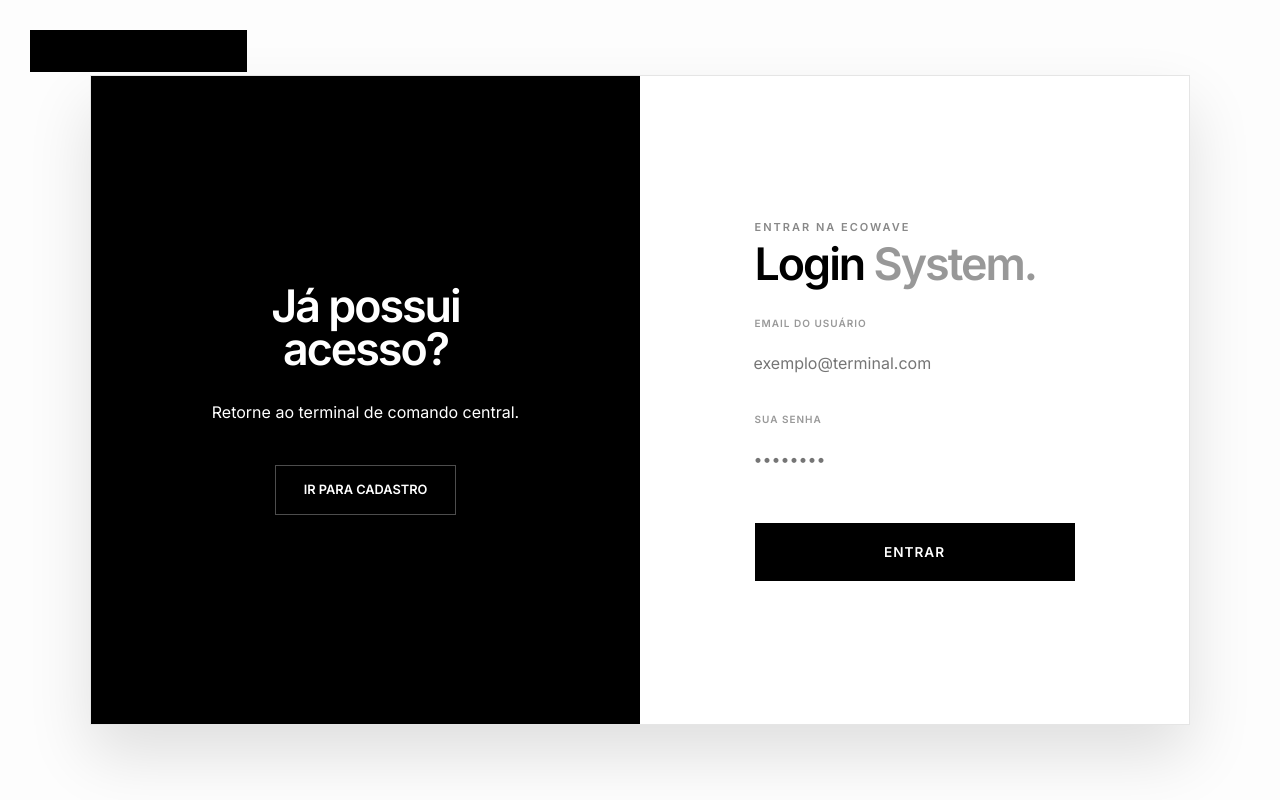
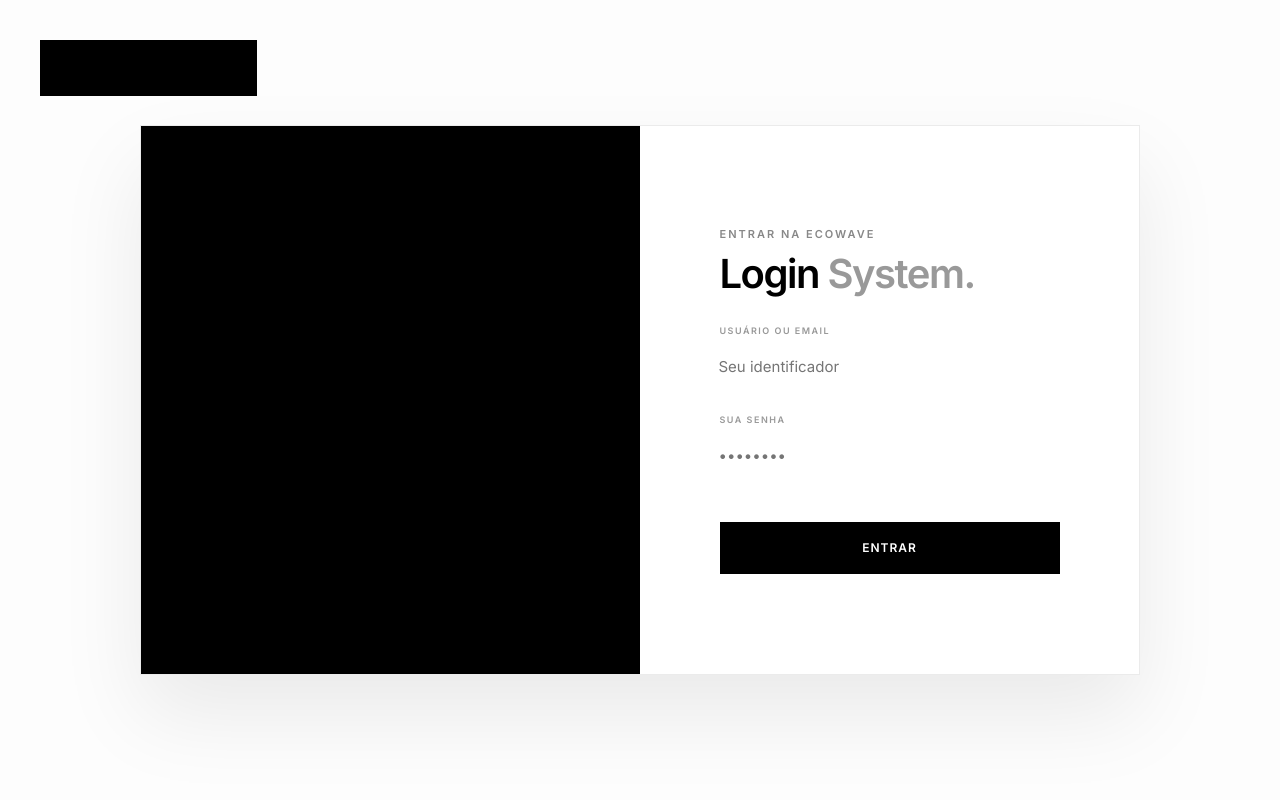
Before and after one commit to Joaogb00/Ecowave, a Vue app in the folder ecowave/Frontend/: page /formulario in a window 1280 px wide. Shown: the top 800 px of the page. Built offline with nearby package versions, Linux system fonts and the light colour scheme.

Commit message:
formuçario funcionando somente o login

```diff
--- a/ecowave/Frontend/src/views/Formulario.vue
+++ b/ecowave/Frontend/src/views/Formulario.vue
@@ -9,27 +9,33 @@
           <div class="form-box" :class="{ 'show': isSignUp }">
             <span class="eyebrow">Registrar na ecowave</span>
             <h2 class="title-medium">Criar <span class="text-highlight">Perfil.</span></h2>
+
             <form @submit.prevent="handleSubmit('signup')">
               <div class="input-group">
-                <label>NOME COMPLETO DO USUÁRIO</label>
+                <label>NOME COMPLETO</label>
                 <input type="text" v-model="formData.signupUser" placeholder="Nome do operador" />
                 <div class="input-line"></div>
               </div>
+
               <div class="input-group">
                 <label>EMAIL CONTATO</label>
                 <input type="email" v-model="formData.signupEmail" placeholder="exemplo@terminal.com" />
                 <div class="input-line"></div>
               </div>
+
               <div class="input-group">
                 <label>DEFINIR SENHA</label>
                 <input type="password" v-model="formData.signupPassword" placeholder="••••••••" />
                 <div class="input-line"></div>
 
-                <div class="strength-container" v-if="formData.signupPassword">
-                  <div class="strength-bar" :style="{ width: passwordStrength + '%', backgroundColor: strengthColor }"></div>
-                  <span class="strength-text">{{ strengthLabel }}</span>
+                <div class="strength-wrapper" v-if="formData.signupPassword">
+                  <div class="strength-bar-bg">
+                    <div class="strength-bar-fill" :style="{ width: passwordStrength + '%', backgroundColor: strengthColor }"></div>
+                  </div>
+                  <span class="strength-text" :style="{ color: strengthColor }">{{ strengthLabel }}</span>
                 </div>
               </div>
+
               <button type="submit" class="action-button">CRIAR CONTA</button>
             </form>
           </div>
@@ -39,10 +45,11 @@
           <div class="form-box" :class="{ 'show': !isSignUp }">
             <span class="eyebrow">Entrar na EcoWave</span>
             <h2 class="title-medium">Login <span class="text-highlight">System.</span></h2>
+
             <form @submit.prevent="handleSubmit('login')">
               <div class="input-group">
-                <label>EMAIL DO USUÁRIO</label>
-                <input type="email" v-model="formData.signupEmail" placeholder="exemplo@terminal.com" />
+                <label>USUÁRIO OU EMAIL</label>
+                <input type="text" v-model="formData.loginUser" placeholder="Seu identificador" />
                 <div class="input-line"></div>
               </div>
               <div class="input-group">
@@ -59,13 +66,13 @@
         <div class="overlay-slider">
           <div class="overlay-inner">
             <div class="overlay-content" v-if="!isSignUp">
+              <h2 class="title-medium">Novo por <br> aqui?</h2>
+              <p>Inicie seu cadastro para acessar as métricas.</p>
+              <button @click="isSignUp = true" class="ghost-button">CRIAR CONTA</button>
+            </div>
+            <div class="overlay-content" v-else>
               <h2 class="title-medium">Já possui <br> acesso?</h2>
               <p>Retorne ao terminal de comando central.</p>
-              <button @click="isSignUp = true" class="ghost-button">IR PARA CADASTRO</button>
-            </div>
-            <div class="overlay-content" v-else>
-              <h2 class="title-medium">Novo por <br> aqui?</h2>
-              <p>Inicie seu cadastro para acessar as métricas.</p>
               <button @click="isSignUp = false" class="ghost-button">VOLTAR AO LOGIN</button>
             </div>
           </div>
@@ -74,12 +81,12 @@
       </div>
     </section>
 
-    <transition name="fade">
+    <transition name="modal-fade">
       <div v-if="showModal" class="modal-overlay" @click.self="showModal = false">
         <div class="modal-content">
           <div class="modal-icon">!</div>
           <h3>ACESSO NEGADO</h3>
-          <p>Preencha <strong>todos</strong> os campos para a validação do usuário</p>
+          <p>Preencha <strong>todos</strong> os campos para a validação do usuário.</p>
           <button @click="showModal = false" class="action-button">CORRIGIR</button>
         </div>
       </div>
@@ -127,9 +134,9 @@
     strengthLabel() {
       const s = this.passwordStrength;
       if (s === 0) return '';
-      if (s <= 30) return 'Fraca';
-      if (s <= 70) return 'Média';
-      return 'Segura';
+      if (s <= 30) return 'Senha Fraca';
+      if (s <= 70) return 'Senha Média';
+      return 'Senha Segura';
     }
   },
   methods: {
@@ -149,7 +156,7 @@
 
       try {
         if (isSignup) {
-          const response = await axios.post('http://127.0.0.1:3000/NovoUsuario', {
+          await axios.post('http://127.0.0.1:3000/NovoUsuario', {
             nome: this.formData.signupUser,
             email: this.formData.signupEmail,
             senha: this.formData.signupPassword
@@ -157,11 +164,11 @@
           alert('Conta criada com sucesso!');
           this.$router.push('/cadastrado');
         } else {
-          console.log('Tentando login com:', this.formData.loginUser);
+          console.log('Autenticando usuário:', this.formData.loginUser);
         }
       } catch (error) {
         console.error('Erro na comunicação:', error);
-        alert('Erro ao processar solicitação.');
+        alert('Falha na conexão com o terminal.');
       }
     }
   }
@@ -169,26 +176,41 @@
 </script>
 
 <style scoped>
-/* --- Alinhamento com a Hero --- */
+/* --- Keyframes para Animação de Entrada --- */
+@keyframes fadeInUp {
+  from {
+    opacity: 0;
+    transform: translateY(30px);
+  }
+  to {
+    opacity: 1;
+    transform: translateY(0);
+  }
+}
+
 .main-wrapper {
   background: #fdfdfd;
-  color: #000000;
-  font-family: 'Inter', sans-serif; /* Mesma fonte da Hero */
+  color: #000;
+  font-family: 'Inter', sans-serif;
   min-height: 100vh;
   display: flex;
   align-items: center;
   justify-content: center;
+  position: relative;
+  overflow: hidden;
 }
 
 .auth-container {
   position: relative;
-  width: 1100px;
-  height: 650px;
+  width: 1000px; /* Um pouco mais largo para respiro */
+  height: 550px;
   background: white;
-  border: 1px solid rgba(0,0,0,0.1);
+  border: 1px solid rgba(0,0,0,0.08);
   display: flex;
   overflow: hidden;
-  box-shadow: 0 30px 60px rgba(0,0,0,0.12);
+  box-shadow: 0 40px 80px rgba(0,0,0,0.08);
+  /* Aplicação do Fade In */
+  animation: fadeInUp 1s cubic-bezier(0.2, 0.8, 0.2, 1) forwards;
 }
 
 .auth-panel {
@@ -197,26 +219,27 @@
   align-items: center;
   justify-content: center;
   padding: 60px;
-  position: relative;
+  background: white;
 }
 
 .form-box {
   width: 100%;
-  max-width: 320px;
+  max-width: 340px;
   opacity: 0;
-  transform: translateY(20px);
-  transition: all 0.6s cubic-bezier(0.2, 0.8, 0.2, 1);
+  transform: scale(0.95);
+  transition: all 0.8s cubic-bezier(0.2, 0.8, 0.2, 1);
   pointer-events: none;
+  position: absolute; /* Evita que um interfira no layout do outro */
 }
 
 .form-box.show {
   opacity: 1;
-  transform: translateY(0);
+  transform: scale(1);
   pointer-events: all;
-  transition-delay: 0.3s;
+  position: relative;
 }
 
-/* --- Overlay Slider (Fundo Escuro da Hero) --- */
+/* --- Overlay Slider Estilo Apple/Eco --- */
 .overlay-slider {
   position: absolute;
   top: 0;
@@ -225,7 +248,7 @@
   height: 100%;
   background: #000;
   z-index: 100;
-  transition: transform 0.8s cubic-bezier(0.2, 0.8, 0.2, 1);
+  transition: transform 0.7s cubic-bezier(0.65, 0, 0.35, 1);
   display: flex;
   align-items: center;
   justify-content: center;
@@ -236,51 +259,48 @@
 }
 
 .overlay-content {
-  padding: 0 40px;
+  padding: 0 50px;
   text-align: center;
   color: white;
+  animation: fadeInUp 0.8s ease-out;
 }
 
-/* --- Tipografia Hero Style --- */
+/* --- Tipografia --- */
 .eyebrow {
   color: #888;
   font-size: 11px;
   letter-spacing: 2px;
   font-weight: 600;
   display: block;
-  margin-bottom: 8px;
+  margin-bottom: 12px;
   text-transform: uppercase;
 }
 
 .title-medium {
-  font-size: 2.8rem;
+  font-size: 2.5rem;
   font-weight: 700;
   margin-bottom: 30px;
-  line-height: 0.95;
-  letter-spacing: -2px; /* Estilo do H1 da Hero */
+  line-height: 1;
+  letter-spacing: -1.5px;
 }
 
 .text-highlight {
-  opacity: 0.4; /* Efeito do span do H1 da Hero */
+  color: #999; /* Suavizado em vez de opacidade direta */
 }
 
-.overlay-slider .title-medium {
-  color: white;
-}
-
-/* --- Inputs Modernos --- */
+/* --- Inputs Minimalistas --- */
 .input-group {
   margin-bottom: 25px;
 }
 
 .input-group label {
   display: block;
-  font-size: 10px;
+  font-size: 9px;
   color: #999;
   margin-bottom: 8px;
-  font-weight: 700;
+  font-weight: 800;
   text-transform: uppercase;
-  letter-spacing: 1px;
+  letter-spacing: 1.5px;
 }
 
 .input-group input {
@@ -288,87 +308,149 @@
   background: transparent;
   border: none;
   color: black;
-  padding: 12px 0;
+  padding: 10px 0;
   outline: none;
-  font-family: 'Inter', sans-serif;
-  font-size: 1rem;
+  font-size: 15px;
+  font-family: inherit;
 }
 
 .input-line {
   height: 1px;
-  background: rgba(0, 0, 0, 0.1);
-  transition: 0.4s;
+  background: #eeeeee;
+  transition: all 0.4s ease;
 }
 
 input:focus + .input-line {
   background: black;
+  height: 2px;
 }
 
-/* --- Botões (Mesma transição da Hero) --- */
+/* --- Barra de Senha --- */
+.strength-wrapper {
+  margin-top: 10px;
+}
+.strength-bar-bg {
+  height: 2px;
+  background: #eee;
+  width: 100%;
+  border-radius: 2px;
+}
+.strength-bar-fill {
+  height: 100%;
+  transition: all 0.5s ease;
+}
+.strength-text {
+  font-size: 10px;
+  font-weight: 700;
+  text-transform: uppercase;
+  margin-top: 5px;
+  display: block;
+}
+
+/* --- Botões --- */
 .action-button {
   width: 100%;
   background: #000;
   color: #fff;
-  padding: 18px;
+  padding: 16px;
   font-weight: 600;
-  font-size: 0.85rem;
+  font-size: 12px;
   letter-spacing: 1px;
   border: 1px solid #000;
   cursor: pointer;
-  transition: all 0.6s cubic-bezier(0.2, 0.8, 0.2, 1);
-  margin-top: 15px;
+  transition: all 0.4s ease;
+  margin-top: 20px;
 }
 
 .action-button:hover {
-  background: transparent;
-  color: #000;
-  transform: translateY(-3px);
+  background: #333;
+  transform: translateY(-2px);
+  box-shadow: 0 10px 20px rgba(0,0,0,0.1);
 }
 
 .ghost-button {
   background: transparent;
-  border: 1px solid rgba(255, 255, 255, 0.3);
+  border: 1px solid rgba(255, 255, 255, 0.4);
   color: white;
-  padding: 14px 28px;
+  padding: 12px 30px;
   font-weight: 600;
-  font-size: 0.8rem;
+  font-size: 11px;
+  letter-spacing: 1px;
   cursor: pointer;
-  margin-top: 25px;
-  transition: all 0.6s cubic-bezier(0.2, 0.8, 0.2, 1);
+  margin-top: 20px;
+  transition: all 0.3s ease;
 }
 
 .ghost-button:hover {
   background: white;
   color: black;
-  transform: translateY(-3px);
 }
 
 .btn-cta {
   position: absolute;
-  top: 30px;
-  left: 30px;
+  top: 40px;
+  left: 40px;
   text-decoration: none;
   color: #000;
   font-weight: 700;
   font-size: 11px;
   letter-spacing: 1px;
   text-transform: uppercase;
+  border-bottom: 2px solid transparent;
+  transition: border 0.3s;
+}
+
+.btn-cta:hover {
   border-bottom: 2px solid #000;
-  padding-bottom: 4px;
+}
+
+/* --- Modais --- */
+.modal-overlay {
+  position: fixed;
+  top: 0; left: 0; width: 100%; height: 100%;
+  background: rgba(255,255,255,0.9);
+  backdrop-filter: blur(10px);
+  z-index: 1000;
+  display: flex;
+  align-items: center;
+  justify-content: center;
+}
+
+.modal-content {
+  text-align: center;
+  max-width: 400px;
+  padding: 40px;
+}
+
+.modal-icon {
+  font-size: 40px;
+  font-weight: 200;
+  margin-bottom: 20px;
+}
+
+/* Transição do Modal */
+.modal-fade-enter-active, .modal-fade-leave-active {
+  transition: opacity 0.4s;
+}
+.modal-fade-enter-from, .modal-fade-leave-to {
+  opacity: 0;
 }
 
 /* --- Responsividade --- */
-@media (max-width: 800px) {
+@media (max-width: 900px) {
   .auth-container {
+    width: 95%;
     flex-direction: column;
     height: auto;
-    width: 90%;
-    box-shadow: none;
   }
   .overlay-slider { display: none; }
-  .form-box { opacity: 1; transform: none; display: none; pointer-events: auto; }
+  .form-box {
+    opacity: 1;
+    transform: none;
+    position: relative;
+    display: none;
+  }
   .form-box.show { display: block; }
-  .auth-panel { padding: 40px 20px; }
-  .title-medium { font-size: 2rem; }
+  .auth-panel { padding: 60px 20px; }
 }
 </style>
```
